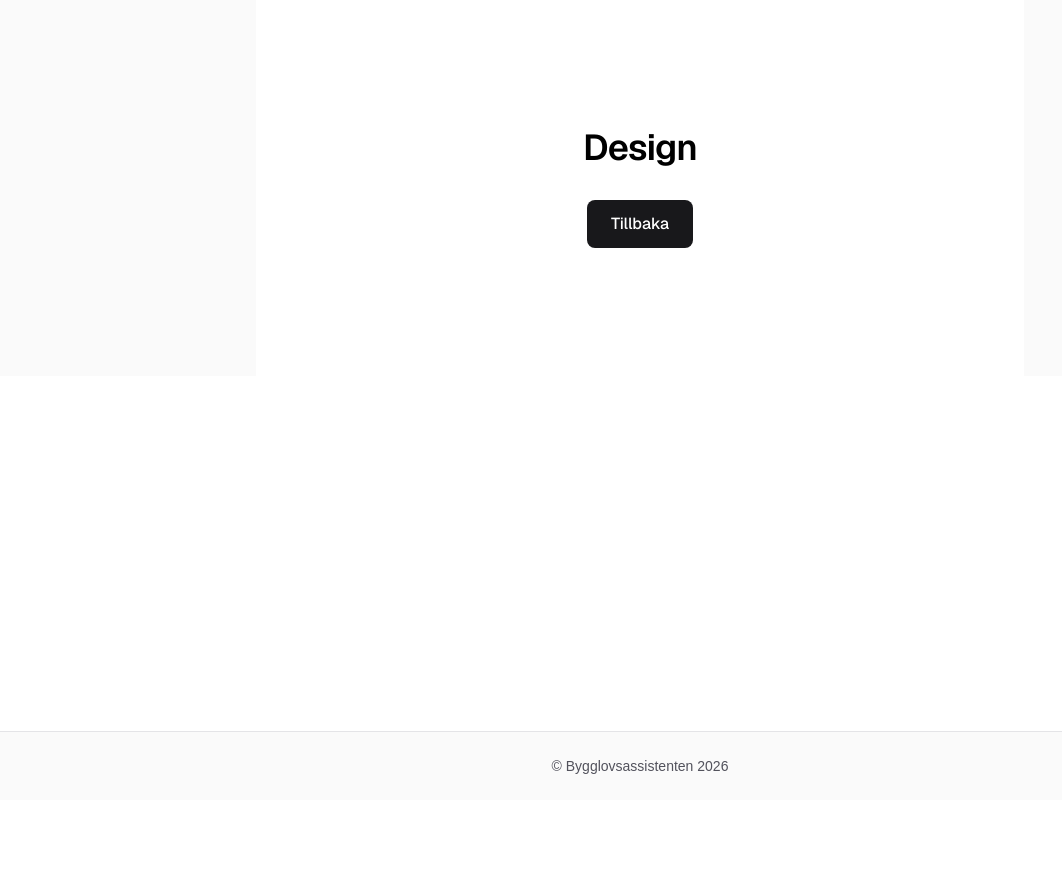
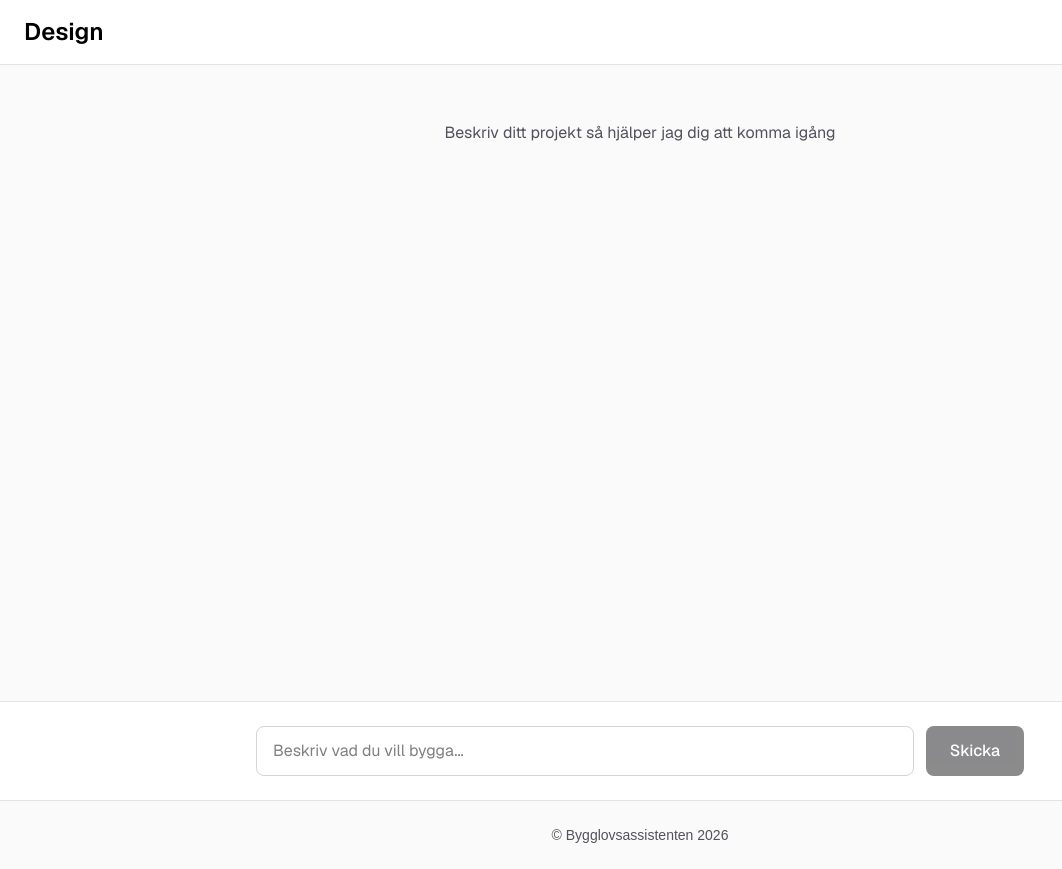
Before and after one commit to pasilun/laughing-tribble, a Next.js app: page /design in a window 1280 px wide. Shown: the whole page, without its empty margins (0-1062 px from the left). Before the commit the page ends 800 px from the top, so only its background shows below. Built offline with nearby package versions, Linux system fonts and the light colour scheme.

Commit message:
feat: implement 009a-design-chat-ui

```diff
--- /dev/null
+++ b/app/api/design/chat/route.ts
@@ -0,0 +1,16 @@
+import { streamText } from 'ai'
+import { anthropic } from '@ai-sdk/anthropic'
+
+export const runtime = 'edge'
+
+export async function POST(req: Request) {
+  const { messages } = await req.json()
+
+  const result = streamText({
+    model: anthropic('claude-3-5-sonnet-20241022'),
+    system: 'Du är en hjälpsam assistent för bygglovsfrågor. Svara på svenska.',
+    messages,
+  })
+
+  return result.toTextStreamResponse()
+}
--- a/app/design/page.tsx
+++ b/app/design/page.tsx
@@ -1,19 +1,179 @@
-import Link from 'next/link'
+'use client'
+
+import { useState, useRef, useEffect } from 'react'
+
+interface Message {
+  id: string
+  role: 'user' | 'assistant'
+  content: string
+}
 
 export default function DesignPage() {
+  const [messages, setMessages] = useState<Message[]>([])
+  const [input, setInput] = useState('')
+  const [isLoading, setIsLoading] = useState(false)
+  const messagesEndRef = useRef<HTMLDivElement>(null)
+
+  const scrollToBottom = () => {
+    messagesEndRef.current?.scrollIntoView({ behavior: 'smooth' })
+  }
+
+  useEffect(() => {
+    scrollToBottom()
+  }, [messages])
+
+  const handleSubmit = async () => {
+    if (!input.trim() || isLoading) return
+
+    const userMessage: Message = {
+      id: Date.now().toString(),
+      role: 'user',
+      content: input.trim(),
+    }
+
+    setMessages((prev) => [...prev, userMessage])
+    setInput('')
+    setIsLoading(true)
+
+    try {
+      const response = await fetch('/api/design/chat', {
+        method: 'POST',
+        headers: { 'Content-Type': 'application/json' },
+        body: JSON.stringify({ messages: [userMessage] }),
+      })
+
+      if (!response.ok) throw new Error('Failed to send message')
+
+      const reader = response.body?.getReader()
+      if (!reader) throw new Error('No reader')
+
+      const assistantMessage: Message = {
+        id: (Date.now() + 1).toString(),
+        role: 'assistant',
+        content: '',
+      }
+
+      setMessages((prev) => [...prev, assistantMessage])
+
+      const decoder = new TextDecoder()
+      let buffer = ''
+
+      while (true) {
+        const { done, value } = await reader.read()
+        if (done) break
+
+        buffer += decoder.decode(value, { stream: true })
+        const lines = buffer.split('\n')
+        buffer = lines.pop() || ''
+
+        for (const line of lines) {
+          if (line.startsWith('data: ')) {
+            const data = line.slice(6)
+            if (data === '[DONE]') break
+
+            try {
+              const parsed = JSON.parse(data)
+              if (parsed.content) {
+                setMessages((prev) =>
+                  prev.map((msg) =>
+                    msg.id === assistantMessage.id
+                      ? { ...msg, content: msg.content + parsed.content }
+                      : msg
+                  )
+                )
+              }
+            } catch {
+              // Skip invalid JSON
+            }
+          }
+        }
+      }
+    } catch (error) {
+      console.error('Error sending message:', error)
+      setMessages((prev) => [
+        ...prev,
+        {
+          id: (Date.now() + 2).toString(),
+          role: 'assistant',
+          content: 'Ett fel uppstod. Försök igen senare.',
+        },
+      ])
+    } finally {
+      setIsLoading(false)
+    }
+  }
+
   return (
-    <div className="flex flex-col flex-1 items-center justify-center bg-zinc-50 font-sans dark:bg-black">
-      <main className="flex flex-1 w-full max-w-3xl flex-col items-center justify-center py-32 px-16 bg-white dark:bg-black">
-        <h1 className="text-4xl font-semibold leading-10 tracking-tight text-black dark:text-zinc-50">
+    <div className="flex flex-col h-screen bg-zinc-50 dark:bg-black font-sans">
+      <header className="flex-shrink-0 px-6 py-4 bg-white dark:bg-black border-b border-zinc-200 dark:border-zinc-800">
+        <h1 className="text-2xl font-semibold text-black dark:text-zinc-50">
           Design
         </h1>
-        <Link
-          href="/"
-          className="px-6 py-3 bg-zinc-900 text-white dark:bg-zinc-50 dark:text-zinc-900 rounded-lg font-medium hover:bg-zinc-800 dark:hover:bg-zinc-100 transition-colors mt-8"
-        >
-          Tillbaka
-        </Link>
-      </main>
+      </header>
+
+      <div className="flex-1 overflow-y-auto p-6">
+        <div className="max-w-3xl mx-auto space-y-6">
+          {messages.length === 0 && (
+            <p className="text-zinc-600 dark:text-zinc-400 text-center py-8">
+              Beskriv ditt projekt så hjälper jag dig att komma igång
+            </p>
+          )}
+          {messages.map((message) => (
+            <div
+              key={message.id}
+              data-testid={message.role === 'assistant' ? 'assistant-message' : undefined}
+              className={`flex ${message.role === 'user' ? 'justify-end' : 'justify-start'}`}
+            >
+              <div
+                className={`max-w-[80%] rounded-2xl px-4 py-3 ${
+                  message.role === 'user'
+                    ? 'bg-zinc-900 text-white dark:bg-zinc-50 dark:text-zinc-900'
+                    : 'bg-white dark:bg-zinc-900 text-black dark:text-zinc-50 border border-zinc-200 dark:border-zinc-700'
+                }`}
+              >
+                <p className="text-sm leading-relaxed whitespace-pre-wrap">
+                  {message.content}
+                </p>
+              </div>
+            </div>
+          ))}
+          {isLoading && (
+            <div className="flex justify-start">
+              <div className="bg-white dark:bg-zinc-900 rounded-2xl px-4 py-3 border border-zinc-200 dark:border-zinc-700">
+                <div className="flex space-x-2">
+                  <div className="w-2 h-2 bg-zinc-400 rounded-full animate-bounce" />
+                  <div className="w-2 h-2 bg-zinc-400 rounded-full animate-bounce delay-100" />
+                  <div className="w-2 h-2 bg-zinc-400 rounded-full animate-bounce delay-200" />
+                </div>
+              </div>
+            </div>
+          )}
+          <div ref={messagesEndRef} />
+        </div>
+      </div>
+
+      <div className="flex-shrink-0 p-6 bg-white dark:bg-black border-t border-zinc-200 dark:border-zinc-800">
+        <div className="max-w-3xl mx-auto">
+          <form onSubmit={handleSubmit} className="flex gap-3">
+            <input
+              value={input}
+              onChange={(e) => setInput(e.target.value)}
+              placeholder="Beskriv vad du vill bygga..."
+              disabled={isLoading}
+              className="flex-1 px-4 py-3 rounded-lg border border-zinc-300 dark:border-zinc-700 bg-white dark:bg-zinc-900 text-black dark:text-zinc-50 focus:outline-none focus:ring-2 focus:ring-zinc-500 disabled:opacity-50"
+              data-testid="chat-input"
+            />
+            <button
+              type="submit"
+              disabled={isLoading || !input.trim()}
+              className="px-6 py-3 bg-zinc-900 text-white dark:bg-zinc-50 dark:text-zinc-900 rounded-lg font-medium hover:bg-zinc-800 dark:hover:bg-zinc-100 transition-colors disabled:opacity-50 disabled:cursor-not-allowed"
+              data-testid="send-button"
+            >
+              Skicka
+            </button>
+          </form>
+        </div>
+      </div>
     </div>
   )
 }
--- a/package.json
+++ b/package.json
@@ -12,6 +12,9 @@
     "test:golden-cases": "playwright test --grep @golden-case"
   },
   "dependencies": {
+    "@ai-sdk/anthropic": "^3.0.77",
+    "@ai-sdk/react": "^3.0.184",
+    "ai": "^6.0.182",
     "next": "16.2.5",
     "react": "19.2.4",
     "react-dom": "19.2.4"
```
Also changed, not shown: 1 other file (tests, documents, lock files or other folders).
